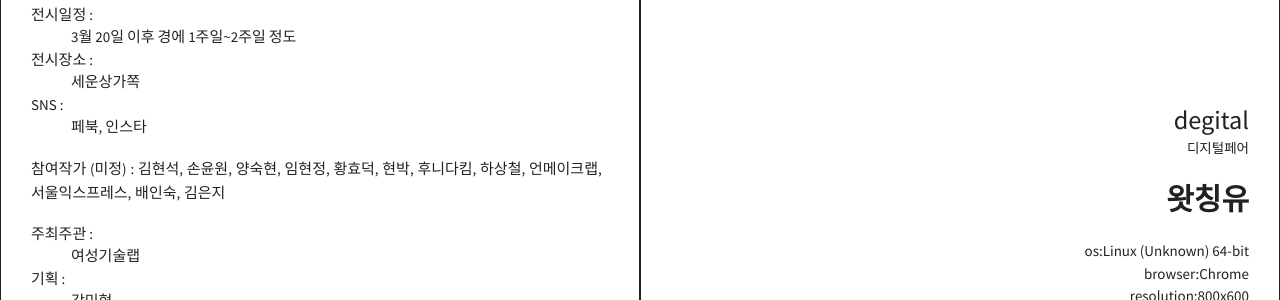
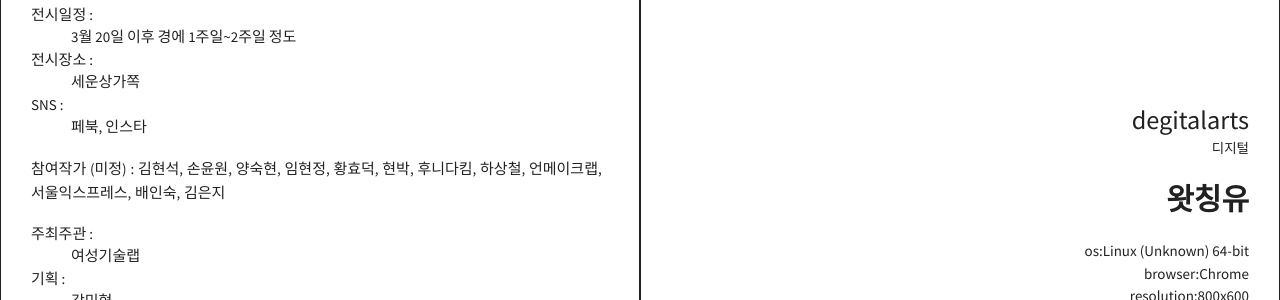
Before and after one commit to degitalarts/degitalarts, a Jekyll site: the page built from index.html, in a window 1280 px wide. Shown: the part 165-465 px from the top of the page. Built offline with Jekyll 4.4.1, drawn with Linux system fonts in a browser that asks for light colours; comment, search, counter and statistics services are not loaded.

Commit message:
Update _config.yml

```diff
--- a/_config.yml
+++ b/_config.yml
@@ -6,7 +6,7 @@
 title: degital fair
 email:
 description: 세운상가 2019년 3월 20일부터 한다아아아
-url:  https://jeonghye-youn.github.io/degital
+url:  https://degitalarts.github.io/
 
 
 #
@@ -33,14 +33,14 @@
 ####################################
 #
 owner:
-  name: Degital
+  name: degitalarts
   avatar: leonids-logo.png
   job: "tech"
-  comment: "디지털페어"
+  comment: "디지털"
   email:
   disqus-shortname:
   twitter: #username
-  facebook: joenghye.youn
+  facebook: degitalarts
   google:
     plus: #username
     analytics:
```
